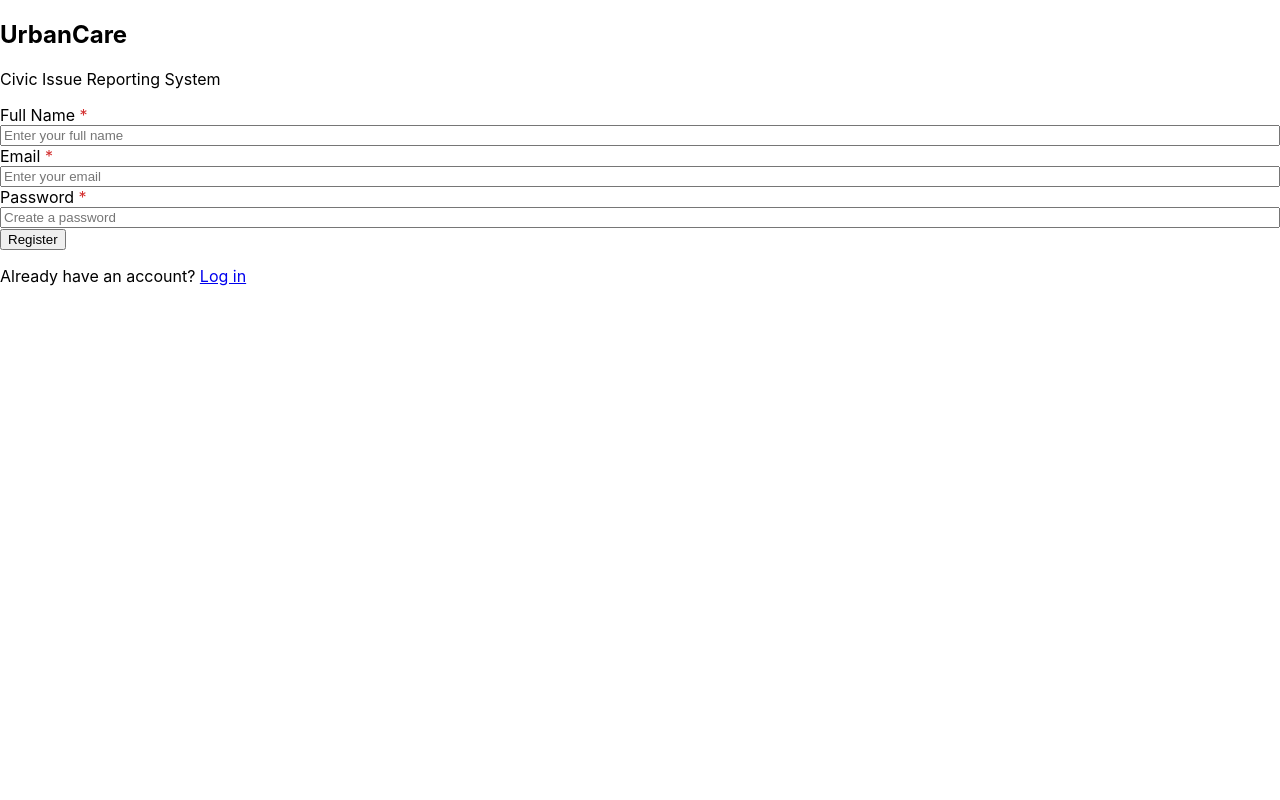
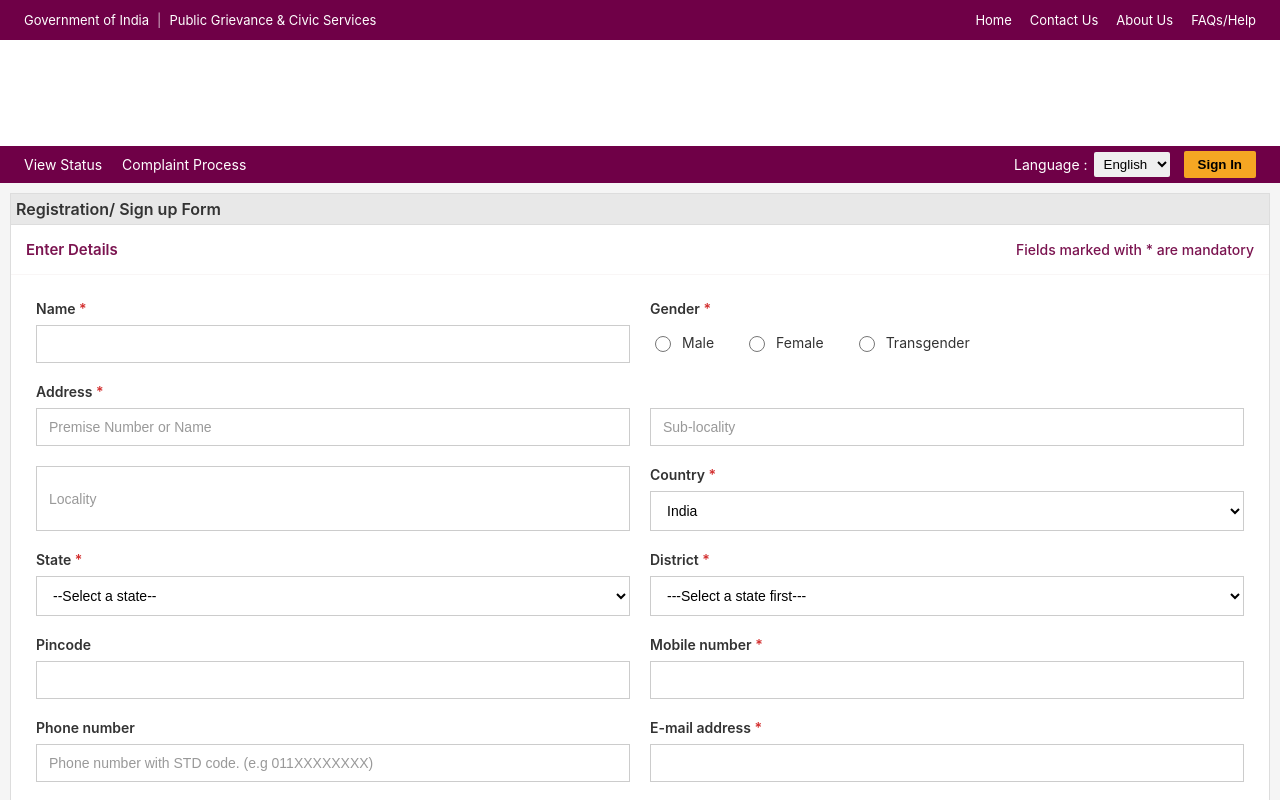
Before and after one commit to ritikkrawat/UrbanCare-Frontend, a React (Create React App) app in the folder urbancare/: page /register in a window 1280 px wide. Shown: the top 800 px of the page. Built offline with nearby package versions, Linux system fonts and the light colour scheme.

Commit message:
Update register.jsx

```diff
--- a/urbancare/src/pages/register.jsx
+++ b/urbancare/src/pages/register.jsx
@@ -1,60 +1,11 @@
-import { Link, useNavigate } from "react-router-dom";
+import MainLayout from "../layouts/mainLayout";
+import MainContent from "./home/MainContent/mainContent";
 
 const Register = () => {
-  const navigate = useNavigate();
-
-  const handleRegister = (e) => {
-    e.preventDefault();
-    // UI only: navigate directly
-    navigate("/home");
-  };
-
   return (
-    <div className="auth-container">
-      <div className="auth-card">
-        {/* Header */}
-        <div className="auth-header">
-          <h2>UrbanCare</h2>
-          <p>Civic Issue Reporting System</p>
-        </div>
-
-        {/* Register Form */}
-        <form onSubmit={handleRegister}>
-          <div className="form-group">
-            <label>
-              Full Name <span className="required">*</span>
-            </label>
-            <input type="text" placeholder="Enter your full name" />
-          </div>
-
-          <div className="form-group">
-            <label>
-              Email <span className="required">*</span>
-            </label>
-            <input type="email" placeholder="Enter your email" />
-          </div>
-
-          <div className="form-group">
-            <label>
-              Password <span className="required">*</span>
-            </label>
-            <input type="password" placeholder="Create a password" />
-          </div>
-
-          <button type="submit" className="primary-btn">
-            Register
-          </button>
-        </form>
-
-        {/* Footer Link */}
-        <div className="auth-footer">
-          <p>
-            Already have an account?{" "}
-            <Link to="/login">Log in</Link>
-          </p>
-        </div>
-      </div>
-    </div>
+    <MainLayout>
+      <MainContent type="register"/>
+    </MainLayout>
   );
 };
 
```
